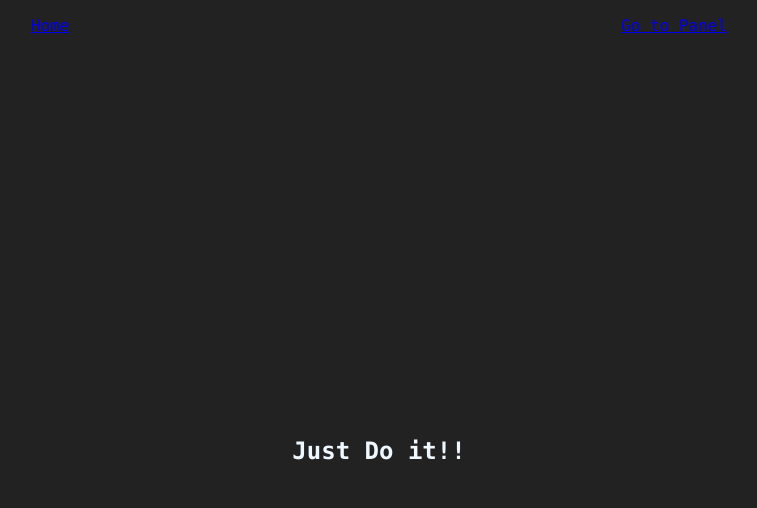
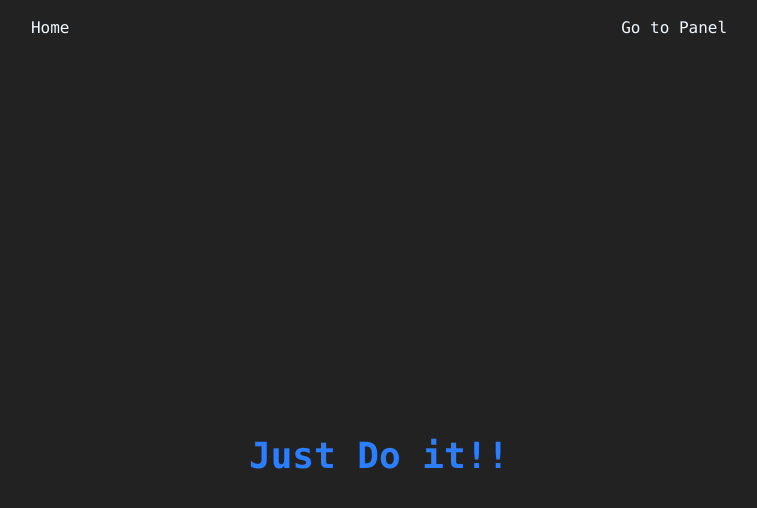
Before and after one commit to RivasJF/Jessy-Security-WebApp, a React (Vite) app: page / in a window 1280 px wide. Shown: the top 508 px of the page, without its empty margins (261-1018 px from the left). Built offline with nearby package versions, Linux system fonts and the light colour scheme.

Commit message:
feature: install tailwindcss

```diff
--- a/package.json
+++ b/package.json
@@ -10,11 +10,13 @@
     "preview": "vite preview"
   },
   "dependencies": {
+    "@tailwindcss/vite": "^4.3.0",
     "@tanstack/react-query": "^5.100.11",
     "axios": "^1.16.1",
     "react": "^19.2.6",
     "react-dom": "^19.2.6",
-    "react-router": "^7.15.1"
+    "react-router": "^7.15.1",
+    "tailwindcss": "^4.3.0"
   },
   "devDependencies": {
     "@babel/core": "^7.29.0",
--- a/src/App.tsx
+++ b/src/App.tsx
@@ -9,7 +9,7 @@ function App() {
         <NavLink to="/window">Go to Panel</NavLink>
       </nav>
       <section>
-        <h1>Just Do it!!</h1>
+        <h1 className="text-4xl font-bold text-blue-500">Just Do it!!</h1>
       </section>
     </>
   );
--- a/src/index.css
+++ b/src/index.css
@@ -1,3 +1,5 @@
+@import 'tailwindcss';
+
 * {
   margin: 0;
   padding: 0;
--- a/vite.config.ts
+++ b/vite.config.ts
@@ -1,11 +1,13 @@
 import { defineConfig } from 'vite'
 import react, { reactCompilerPreset } from '@vitejs/plugin-react'
 import babel from '@rolldown/plugin-babel'
+import tailwindcss from '@tailwindcss/vite'
 
 // https://vite.dev/config/
 export default defineConfig({
   plugins: [
     react(),
+    tailwindcss(),
     babel({ presets: [reactCompilerPreset()] })
   ],
 })
```
Also changed, not shown: 1 other file (tests, documents, lock files or other folders).
